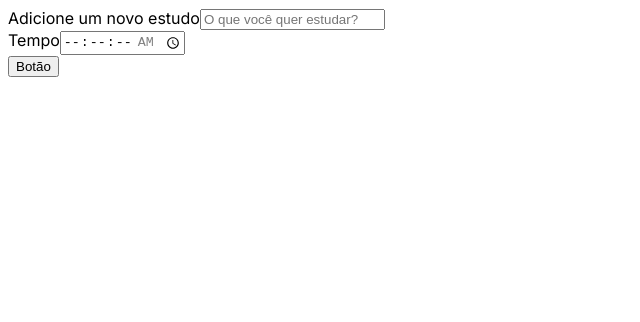
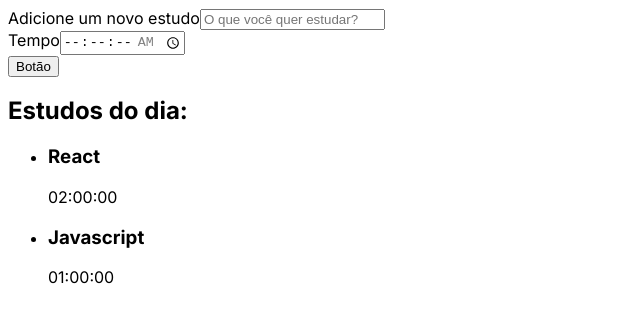
Before and after one commit to GustavoRRSilva/timerTs, a Next.js app: page / in a window 1280 px wide. Shown: the top 322 px of the page, without its empty margins (0-640 px from the left). Built offline with nearby package versions, Linux system fonts and the light colour scheme.

Commit message:
feat:adicionando lista de tarefas

```diff
--- /dev/null
+++ b/src/components/List/index.tsx
@@ -0,0 +1,9 @@
+export default function List() {return(
+<aside>
+    <h2>Estudos do dia:</h2>
+    <ul>
+        <li><h3>React</h3><span>02:00:00</span></li>
+        <li><h3>Javascript</h3><span>01:00:00</span></li>
+    </ul>
+</aside>
+)}
--- a/src/pages/index.tsx
+++ b/src/pages/index.tsx
@@ -4,6 +4,7 @@ import { Inter } from "next/font/google";
 import styles from "@/styles/Home.module.css";
 import Button from "@/components/Button";
 import Form from "@/components/Form";
+import List from "@/components/List";
 
 const inter = Inter({ subsets: ["latin"] });
 
@@ -18,6 +19,7 @@ export default function Home() {
       </Head>
       <main className={`${styles.main} ${inter.className}`}>
         <Form />
+        <List/>
       </main>
     </>
   );
```
